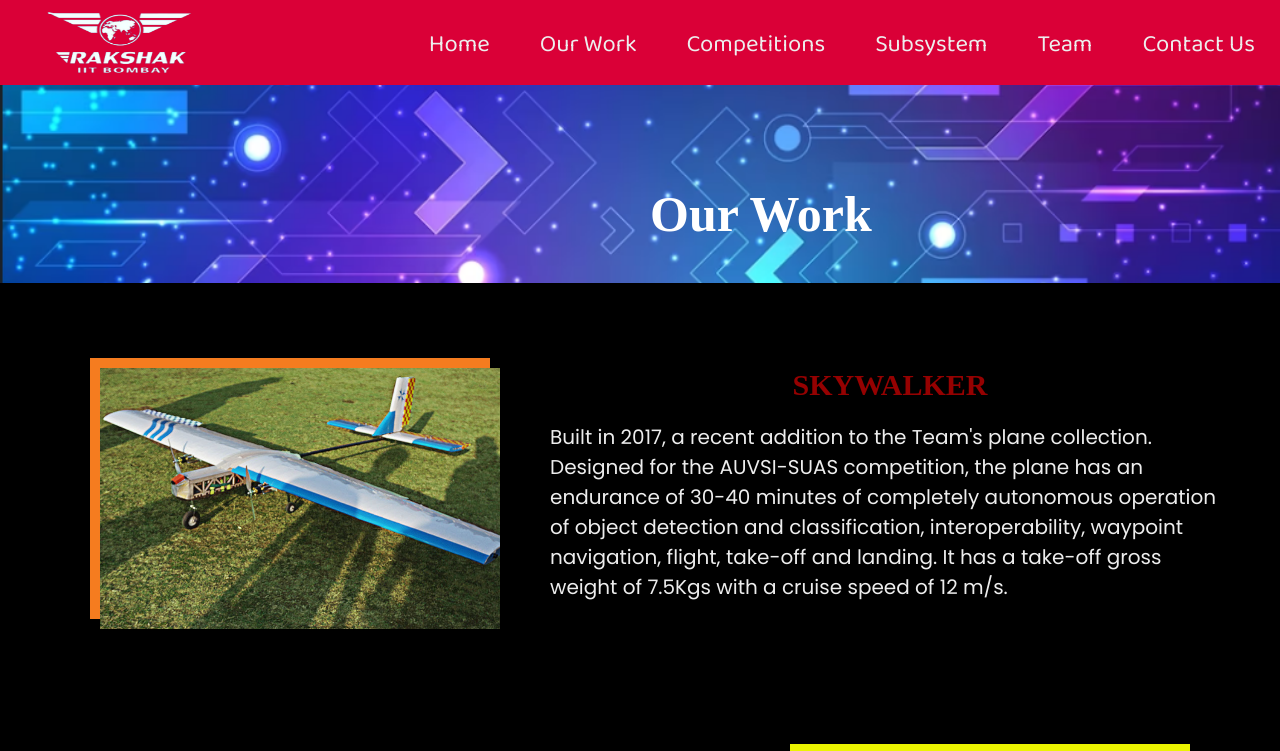
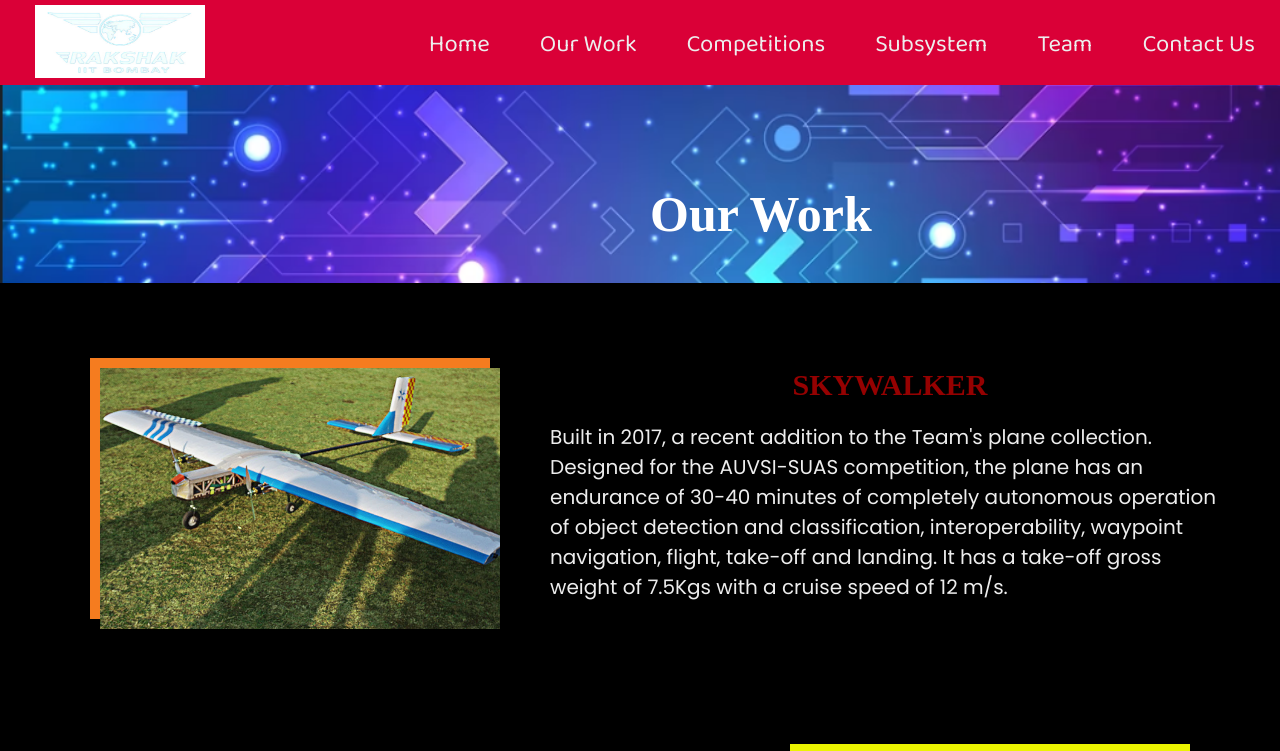
Before and after one commit to Arnavbhau56/Rakshak, a plain HTML site: page Work.html in a window 1280 px wide. Shown: the top 751 px of the page. Drawn offline with Linux system fonts and the light colour scheme; a web font is replaced by a local one.

Commit message:
Update Work.html

```diff
--- a/Work.html
+++ b/Work.html
@@ -11,7 +11,7 @@
 <body>
     <nav>
         <ul>
-            <img src="Images/Logo-1.png" width="170" height="73">
+            <img src="Images/Logo-1.jpg" width="170" height="73">
             <li><a href="index.html">Home</a></li>
             <li><a href="Work.html">Our Work</a></li>
             <li><a href="Comp.html">Competitions</a></li>
```
